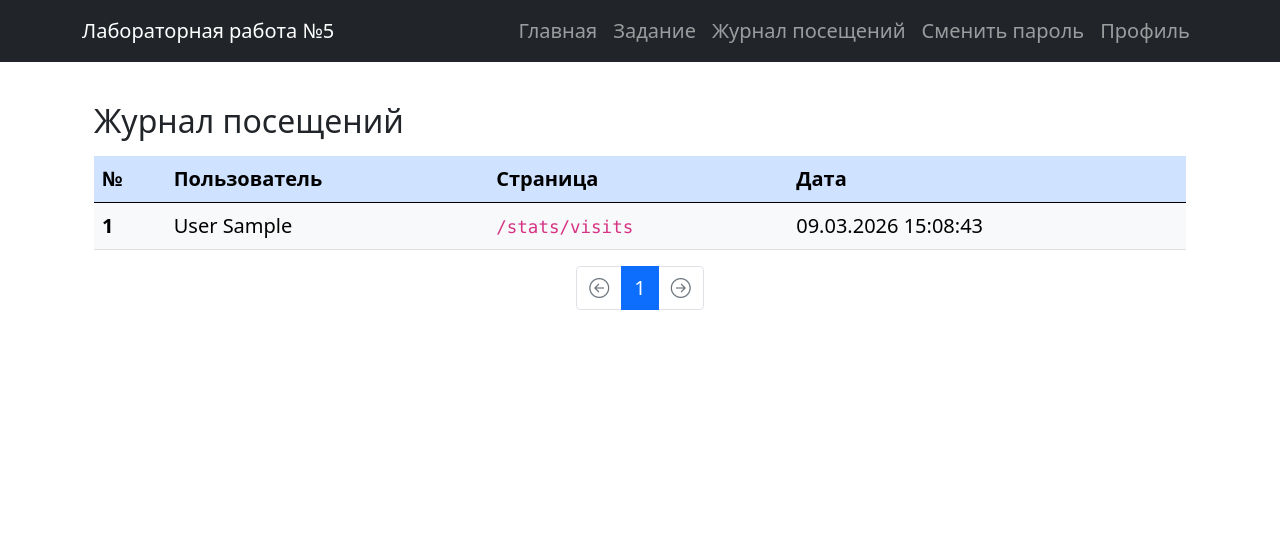
After one commit to tpAnswer4yourself/web-tech-python-works, a Flask app: page /stats/visits in a window 1280 px wide. The commit adds this page. Shown: the top 550 px of the page. Run offline with Flask 3, Linux system fonts and the light colour scheme; the visitor is signed in with stand-in values (Sample User, id 1); data comes from the database, SQL or seed files in the repository; data that the repository does not hold is empty.

Commit message:
распределение ролей, blueprint и отчеты

```diff
--- a/lr_five/app.py
+++ b/lr_five/app.py
@@ -1,6 +1,6 @@
 from flask import Flask, render_template, request, flash, redirect, url_for
 from flask_login import LoginManager, login_user, login_required, logout_user, current_user
-from models import Role, User, db
+from models import Role, User, db, VisitLog
 from database import init_db
 import os, re
 from validate_reg_data import validate_reg_data
@@ -8,6 +8,7 @@ from forms import UserForm
 from wtforms.validators import Optional
 from werkzeug.security import check_password_hash, generate_password_hash
 from check_rights import check_rights
+from stats import stats_bp
 
 app = Flask(__name__)
 app.config['SECRET_KEY'] = '123123123'
@@ -15,7 +16,23 @@ app.config['SECRET_KEY'] = '123123123'
 basedir = os.path.abspath(os.path.dirname(__file__))
 app.config['SQLALCHEMY_DATABASE_URI'] = 'sqlite:///' + os.path.join(basedir, 'instance', 'users.db')
 
+app.register_blueprint(stats_bp)
 db.init_app(app)
+
+@app.before_request
+def log_visit():
+    if request.path.startswith('/static'):
+        return
+    user_id = current_user.id if current_user.is_authenticated else None
+    visit = VisitLog(
+        path=request.path,
+        user_id=user_id
+    )
+    try:
+        db.session.add(visit)
+        db.session.commit()
+    except ValueError as e:
+        db.session.rollback()
 
 login_manager = LoginManager()
 login_manager.init_app(app=app)
@@ -96,6 +113,7 @@ def reg_form():
     return render_template('register.html')
 
 @app.route('/logout')
+@login_required
 def logout():
     logout_user()
     flash('Вы вышли из аккаунта!', 'info')
@@ -118,7 +136,7 @@ def my_profile():
 
 @app.route('/create', methods=['POST', 'GET'])
 @login_required
-@check_rights('create_user') ##ДЕКОРАТОР ПРАВ ДОСТУПА!!!!!!
+@check_rights('create_user')
 def create_user():
     form = UserForm()
 
@@ -155,9 +173,15 @@ def create_user():
 
 @app.route('/edit/<int:user_id>', methods=['GET', 'POST'])
 @login_required
+@check_rights('edit_user')
 def edit_user(user_id):
     user: User = User.query.filter_by(id=int(user_id)).first()
     form = UserForm(obj=user)
+
+    ### ЕСЛИ ЧТО ЗАКОММЕНТИТЬ, ЧТОБЫ ПОМЕНЯТЬ РОЛЬ ДЛЯ ТЕСТОВ
+    if not current_user.has_role('admin'):
+        form.role_id.render_kw = {'disabled': 'disabled'}
+    #############################################
 
     form.password.validators = [Optional()]
     form.login.validators = []
@@ -186,6 +210,7 @@ def edit_user(user_id):
 
 @app.route('/roles', methods=['POST', 'GET'])
 @login_required
+@check_rights('role_editor')
 def roles():
     all_roles = Role.query.all()
 
@@ -214,12 +239,14 @@ def roles():
     return (render_template('roles.html', roles=all_roles))
 
 @app.route('/user/<int:user_id>')
+@check_rights('view_user')
 def user_page(user_id):
     user: User = User.query.filter_by(id=int(user_id)).first()
     return (render_template('user.html', user=user))
 
 @app.route('/delete/<int:user_id>', methods=['POST'])
 @login_required
+@check_rights('delete_user')
 def delete_user(user_id):
     user: User = User.query.filter_by(id=int(user_id)).first()
     if not user:
--- a/lr_five/models.py
+++ b/lr_five/models.py
@@ -23,10 +23,11 @@ class User(UserMixin, db.Model):
     last_name = db.Column(db.String(50), nullable=False)
     first_name = db.Column(db.String(50), nullable=False)
     middle_name = db.Column(db.String(50), nullable=True)
-    role_id = db.Column(db.Integer, db.ForeignKey('roles.id'), nullable=True)
-    created_at = db.Column(db.DateTime, default=datetime.now(timezone.utc), nullable=False)
+    role_id = db.Column(db.Integer, db.ForeignKey('roles.id'), default=1, nullable=True)
+    created_at = db.Column(db.DateTime, default=datetime.now, nullable=False)
 
     role_ref = db.relationship('Role', back_populates='users')
+    visit_logs = db.relationship('VisitLog', back_populates='users')
 
     def set_password(self, password):
         self.password_hash = generate_password_hash(password)
@@ -38,3 +39,13 @@ class User(UserMixin, db.Model):
         if self.role_ref is None:
             return False
         return self.role_ref.name.lower() == role_name.lower()
+
+class VisitLog(db.Model):
+    __tablename__ = 'visit_logs'
+
+    id = db.Column(db.Integer, primary_key=True)
+    path = db.Column(db.String(100), nullable=False)
+    user_id = db.Column(db.Integer, db.ForeignKey('users.id'), nullable=True)
+    created_at = db.Column(db.DateTime, default=datetime.now, nullable=False)
+
+    users = db.relationship('User', back_populates='visit_logs')
--- /dev/null
+++ b/lr_five/stats.py
@@ -0,0 +1,74 @@
+import io, csv
+from flask import Blueprint, render_template, request, Response
+from models import User, VisitLog, db
+from sqlalchemy import func
+from flask_login import login_required, current_user
+from check_rights import check_rights
+
+stats_bp = Blueprint('stats', __name__, url_prefix='/stats')
+
+@stats_bp.route('/visits')
+@login_required
+def visits_report():
+    page = request.args.get('page', 1, type=int)
+    per_page = 10
+    query = VisitLog.query
+    if not current_user.has_role('admin'):
+        query = query.filter_by(user_id=current_user.id)
+    pagination = query.order_by(VisitLog.created_at.desc()).paginate(page=page, per_page=per_page, error_out=False)
+    return render_template('visits.html', pagination=pagination)
+
+@stats_bp.route('/pages')
+@login_required
+@check_rights('page_report')
+def pages_report():
+    report_data = db.session.query(
+        VisitLog.path,
+        func.count(VisitLog.id).label('count')
+    ).group_by(VisitLog.path).order_by(func.count(VisitLog.id).desc()).all()
+
+    if request.args.get('export') == 'csv':
+        return export_csv(report_data, ['№', 'Страница', 'Количество посещений'])
+
+    return render_template('pages_report.html', report_data=report_data)
+
+@stats_bp.route('/users')
+@login_required
+@check_rights('user_report')
+def users_report():
+    report_data = db.session.query(
+        VisitLog.user_id,
+        func.count(VisitLog.id).label('count')
+    ).group_by(VisitLog.user_id).order_by(func.count(VisitLog.id).desc()).all()
+
+    end_data = []
+    for user_id, count in report_data:
+        user = User.query.get(user_id) if user_id else None
+        if user:
+            name = f"{user.last_name} {user.first_name} {user.middle_name or ''}".strip()
+        else:
+            name = 'Неаутентифицированный пользователь'
+        end_data.append({'name': name, 'count': count})
+
+    if request.args.get('export') == 'csv':
+        return export_csv(end_data, ['№', 'Пользователь', 'Количество посещений'])
+
+    return render_template('users_report.html', report_data=end_data)
+
+
+def export_csv(data, headers):
+    output = io.StringIO()
+    writer = csv.writer(output, delimiter=';')
+    writer.writerow(headers)
+    for i, item in enumerate(data, 1):
+        if isinstance(item, dict):
+            writer.writerow([i, item['name'], item['count']])
+        else:
+            writer.writerow([i, item[0], item[1]])
+
+    output.seek(0)
+    return Response(
+        output.getvalue().encode('utf-8-sig'),
+        mimetype="text/csv",
+        headers={"Content-Disposition": "attachment;filename=report.csv"}
+    )
--- a/lr_five/templates/base.html
+++ b/lr_five/templates/base.html
@@ -39,7 +39,11 @@
                         </li>
                         {% if current_user.is_authenticated %}
                         <li class="nav-item">
-                            <a class="nav-link" aria-current="page" href="{{ url_for('change_password') }}">Сменить пароль</a>
+                            <a class="nav-link" aria-current="page" href="{{ url_for('stats.visits_report') }}">Журнал посещений</a>
+                        </li>
+                        <li class="nav-item">
+                            <a class="nav-link" aria-current="page" href="{{ url_for('change_password') }}">Сменить
+                                пароль</a>
                         </li>
                         <li class="nav-item">
                             <a class="nav-link" aria-current="page" href="{{ url_for('my_profile') }}">Профиль</a>
@@ -49,11 +53,8 @@
                             <a class="nav-link" aria-current="page" href="{{ url_for('login_form') }}">Авторизация</a>
                         </li>
                         {% endif %}
-
                     </ul>
-
                 </div>
-
             </div>
         </nav>
     </header>
@@ -68,12 +69,9 @@
     {% include 'modal.html' %}
 
     {% with messages = get_flashed_messages(with_categories=true) %}
-        {% if messages %}
-            <div id="flash-data"
-                data-messages='{{ messages|tojson|safe }}'
-                style="display: none;">
-            </div>
-        {% endif %}
+    {% if messages and messages|length > 0 %}
+    <div id="flash-data" data-messages='{{ messages|tojson|safe }}' style="display: none;"></div>
+    {% endif %}
     {% endwith %}
 
     <footer class="mt-auto bg-dark py-5">
--- a/lr_five/templates/profile.html
+++ b/lr_five/templates/profile.html
@@ -9,8 +9,8 @@
                 <h3>Ваш ID: {{user.id}}</h3>
                 <h3>Логин: {{user.login}}</h3>
                 <h3>ФИО: {{user.last_name}} {{user.first_name}} {{user.middle_name or ''}} </h3>
-                <h3>Роль: {{user.role or 'Нету'}} </h3>
-                <h3>Дата создания аккаунта: {{user.created_at}}</h3>
+                <h3>Роль: {{current_user.role_ref.name or 'Нету'}} </h3>
+                <h3>Дата создания аккаунта: {{user.created_at.strftime('%d.%m.%Y %H:%M:%S')}}</h3>
             </div>
         </div>
     </div>
--- /dev/null
+++ b/lr_five/templates/visits.html
@@ -0,0 +1,75 @@
+{% extends 'base.html' %}
+
+{% block content %}
+<div class="container mt-4 mb-5">
+    {% if current_user.has_role('admin') %}
+    <div class="mb-3">
+        <a href="{{ url_for('stats.pages_report') }}" class="btn btn-outline-primary">Отчёт по страницам</a>
+        <a href="{{ url_for('stats.users_report') }}" class="btn btn-outline-primary">Отчёт по пользователям</a>
+    </div>
+    {% endif %}
+
+    {% if pagination %}
+
+    {% if current_user.has_role('user') %}
+        <h2 class="mb-3">Журнал моих посещений</h2>
+    {% else %}
+        <h2 class="mb-3">Журнал посещений</h2>
+    {% endif %}
+
+    <table class="table table-light table-hover">
+        <thead class="table-primary">
+            <tr>
+                <th scope="col">№</th>
+                <th scope="col">Пользователь</th>
+                <th scope="col">Страница</th>
+                <th scope="col">Дата</th>
+            </tr>
+        </thead>
+        <tbody>
+            {% for visit in pagination.items %}
+            <tr>
+                <th scope="row">{{ (pagination.page - 1) * pagination.per_page + loop.index }}</th>
+                <td>
+                    {% if visit.users %}
+                    {{visit.users.last_name}} {{visit.users.first_name}} {{visit.users.middle_name or ''}}
+                    {% else %}
+                    <span class="text-muted">Неаутентифицированный пользователь</span>
+                    {% endif %}
+                </td>
+                <td><code>{{visit.path}}</code></td>
+                <td>{{ visit.created_at.strftime('%d.%m.%Y %H:%M:%S') }}</td>
+            </tr>
+            {% endfor %}
+        </tbody>
+    </table>
+    <nav aria-label="Page navigation">
+        <ul class="pagination justify-content-center">
+            <li class="page-item {{ 'disabled' if not pagination.has_prev }}">
+                <a class="page-link"
+                    href="{{ url_for('stats.visits_report', page=pagination.prev_num) if pagination.has_prev else '#' }}"><i
+                        class="bi bi-arrow-left-circle"></i></a>
+            </li>
+
+            {% for page_num in pagination.iter_pages(left_edge=1, right_edge=1, left_current=1, right_current=1) %}
+            {% if page_num %}
+            <li class="page-item {{ 'active' if page_num == pagination.page }}">
+                <a class="page-link" href="{{ url_for('stats.visits_report', page=page_num) }}">{{ page_num }}</a>
+            </li>
+            {% else %}
+            <li class="page-item disabled"><span class="page-link">...</span></li>
+            {% endif %}
+            {% endfor %}
+
+            <li class="page-item {{ 'disabled' if not pagination.has_next }}">
+                <a class="page-link"
+                    href="{{ url_for('stats.visits_report', page=pagination.next_num) if pagination.has_next else '#' }}"><i
+                        class="bi bi-arrow-right-circle"></i></a>
+            </li>
+        </ul>
+    </nav>
+    {% else %}
+    <h2 class="danger">Остуствуют записи</h2>
+    {% endif %}
+</div>
+{% endblock %}
```
Also changed, not shown: lr_five/check_rights.py (+16 -8 lines), lr_five/templates/index.html (+14 -5 lines), lr_five/templates/pages_report.html (added, +30 -0 lines), lr_five/templates/users_report.html (added, +30 -0 lines).
